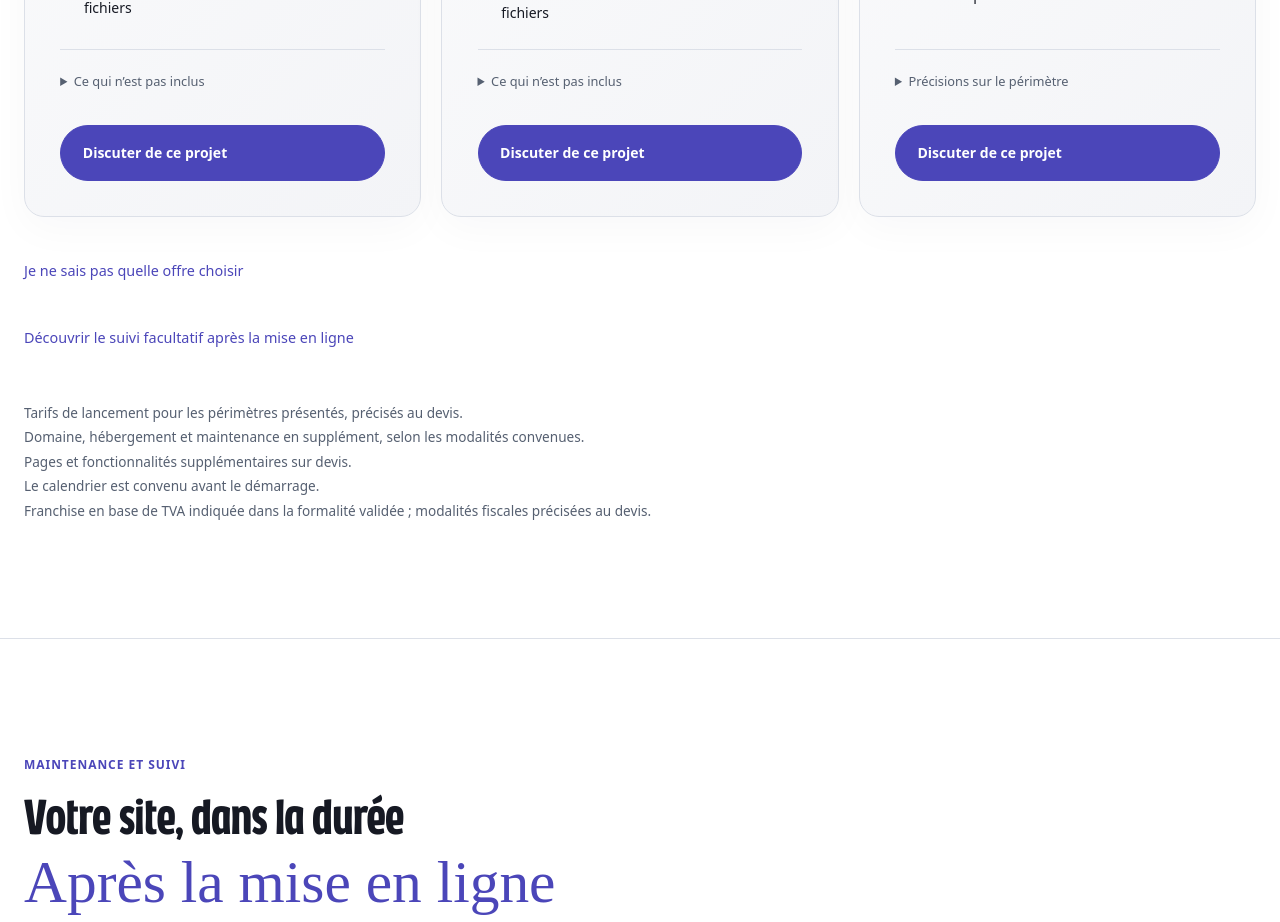
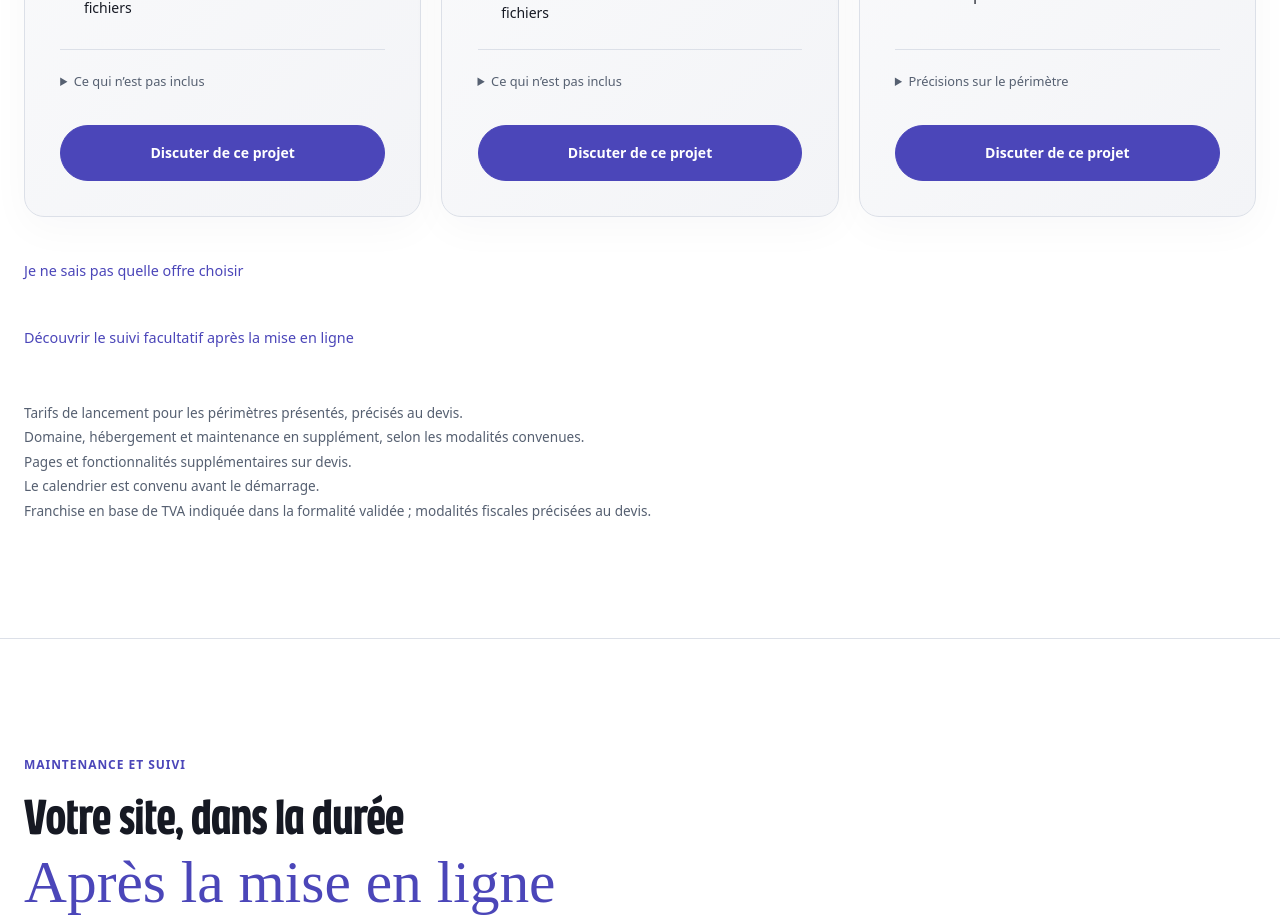
Before and after one commit to GARNIER-Emmanuel/Lunaas, an Angular app: page / in a window 1280 px wide. Shown: the part 2080-3002 px from the top of the page. Built offline with nearby package versions, Linux system fonts and the light colour scheme; a web font is replaced by a local one.

Commit message:
style: center offer card button labels

```diff
--- a/src/app/components/offer-card/offer-card.css
+++ b/src/app/components/offer-card/offer-card.css
@@ -212,3 +212,7 @@ summary:focus-visible {
     transition: none;
   }
 }
+.quote-link {
+  justify-content: center;
+  text-align: center;
+}
```
